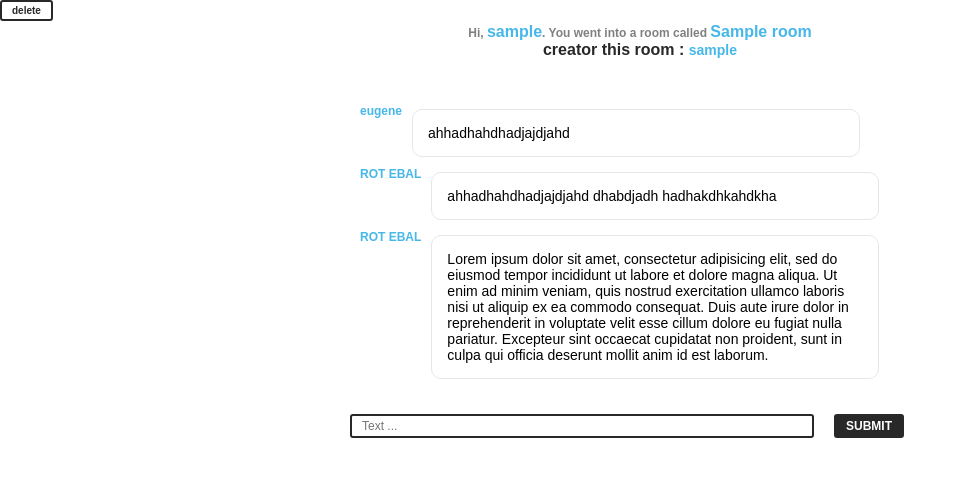
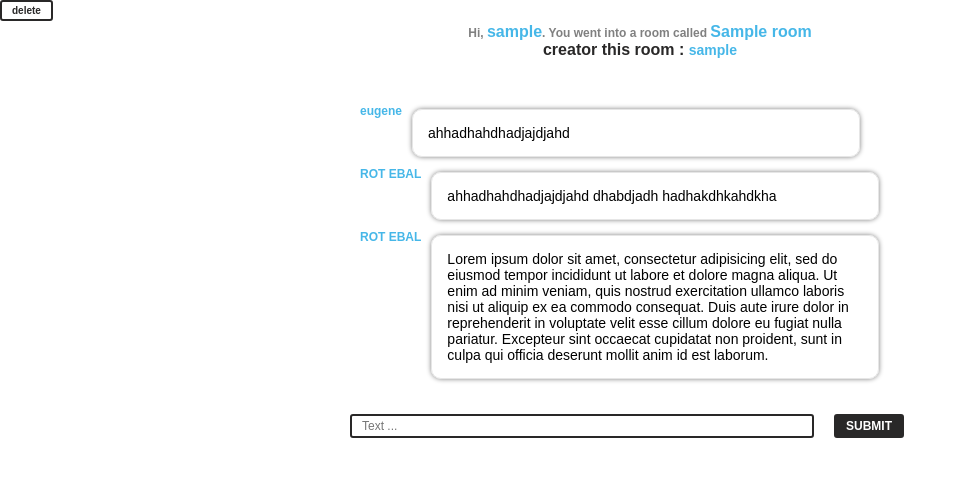
Before and after one commit to YauheniRusinchuk/an-chat, a Django app: a page that uses src/apps/templates/base.html in a window 1280 px wide. Shown: the top 477 px of the page, without its empty margins (0-967 px from the left). Run offline with Django 3.2, Linux system fonts and the light colour scheme; a user stored in the database is signed in; tables that the repository leaves empty hold one stand-in row (values such as "Sample post"); some libraries are stand-ins or nearby versions; some web fonts are replaced.

Commit message:
add style new box-shadow

```diff
--- a/src/apps/static/css/style.css
+++ b/src/apps/static/css/style.css
@@ -403,6 +403,7 @@ input {
     border-radius: 10px;
     font-size: 14px;
     border: 1px solid #e6e6e6;
+    box-shadow: 0 0 5px grey;
 }
 
 
```
